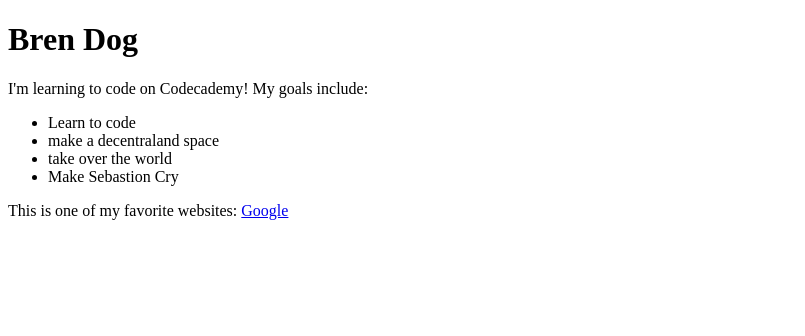
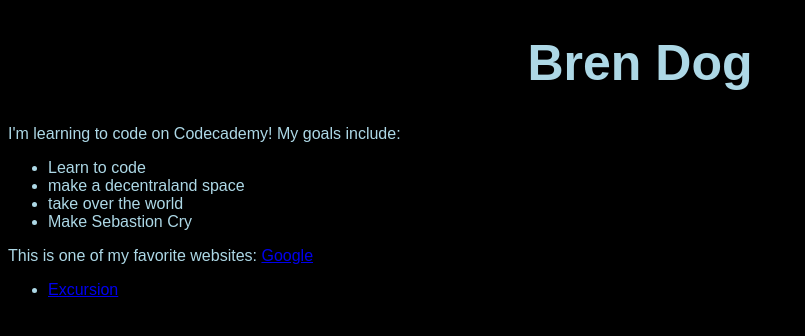
Before and after one commit to Stratus211/Stratus211.github.io, a plain HTML site: page index.html in a window 1280 px wide. Shown: the whole page, without its empty margins (0-805 px from the left). Drawn offline with Linux system fonts and the light colour scheme.

Commit message:
small updates to webpage

```diff
--- a/index.html
+++ b/index.html
@@ -1,7 +1,7 @@
 <!DOCTYPE html>
 <html>
   <head>
-    <link href="./resources/css/index.css" type="text/css" rel="stylesheet">
+    <link href="./resources/css/style.css" type="text/css" rel="stylesheet">
     <title></title>
   </head>
   <body>
@@ -14,5 +14,8 @@
   <li>Make Sebastion Cry</li>
 </ul>
 <p>This is one of my favorite websites: <a href="https://www.google.com/" target="_blank">Google</a></p>
+  <ul>
+    <li><a href="https://stratus211.github.io/excursion/" target="_blank">Excursion</a>
+  </ul>
   </body>
 </html>
--- /dev/null
+++ b/resources/css/style.css
@@ -0,0 +1,10 @@
+body{
+  font-family: sans-serif;
+  background-color: black;
+  color: lightblue;
+}
+
+h1{
+  text-align: center;
+  font-size: 50px;
+}
```
